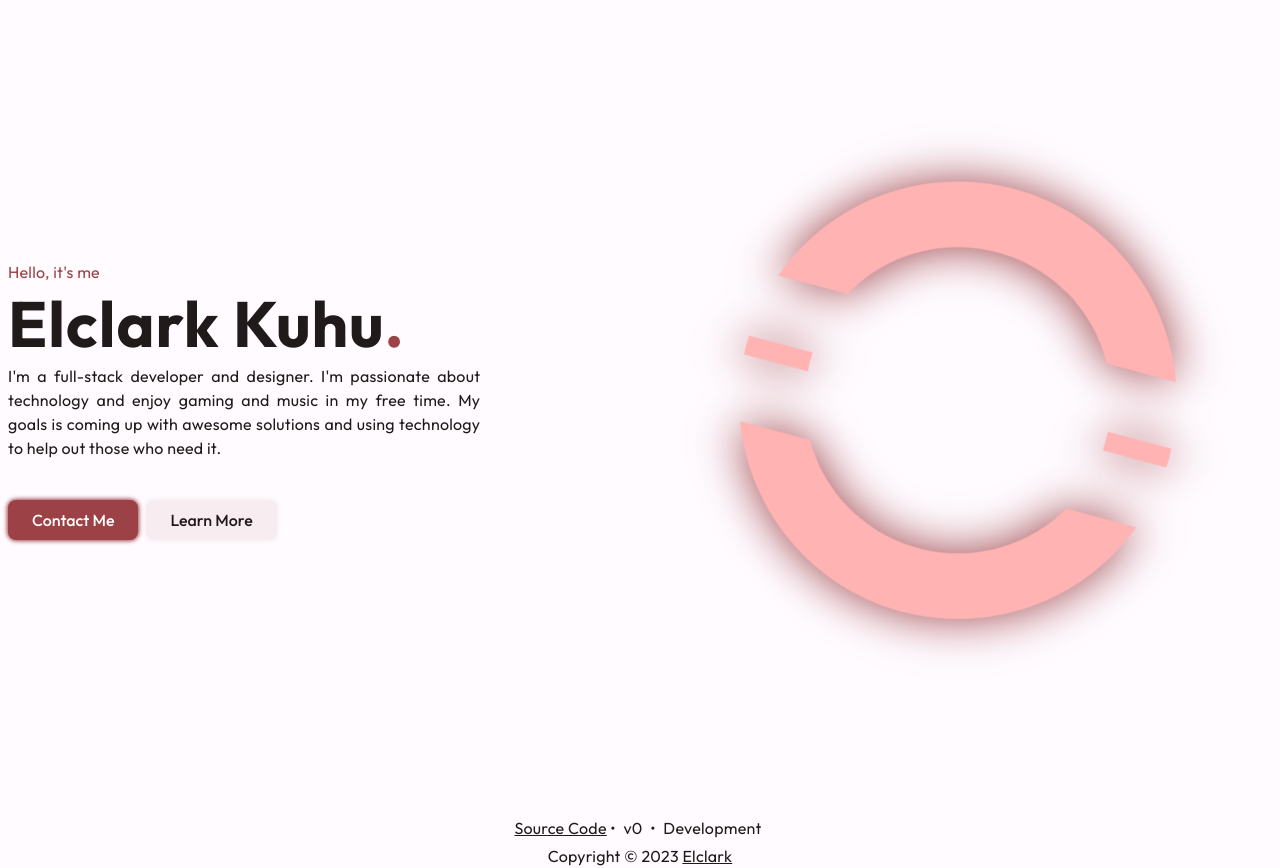
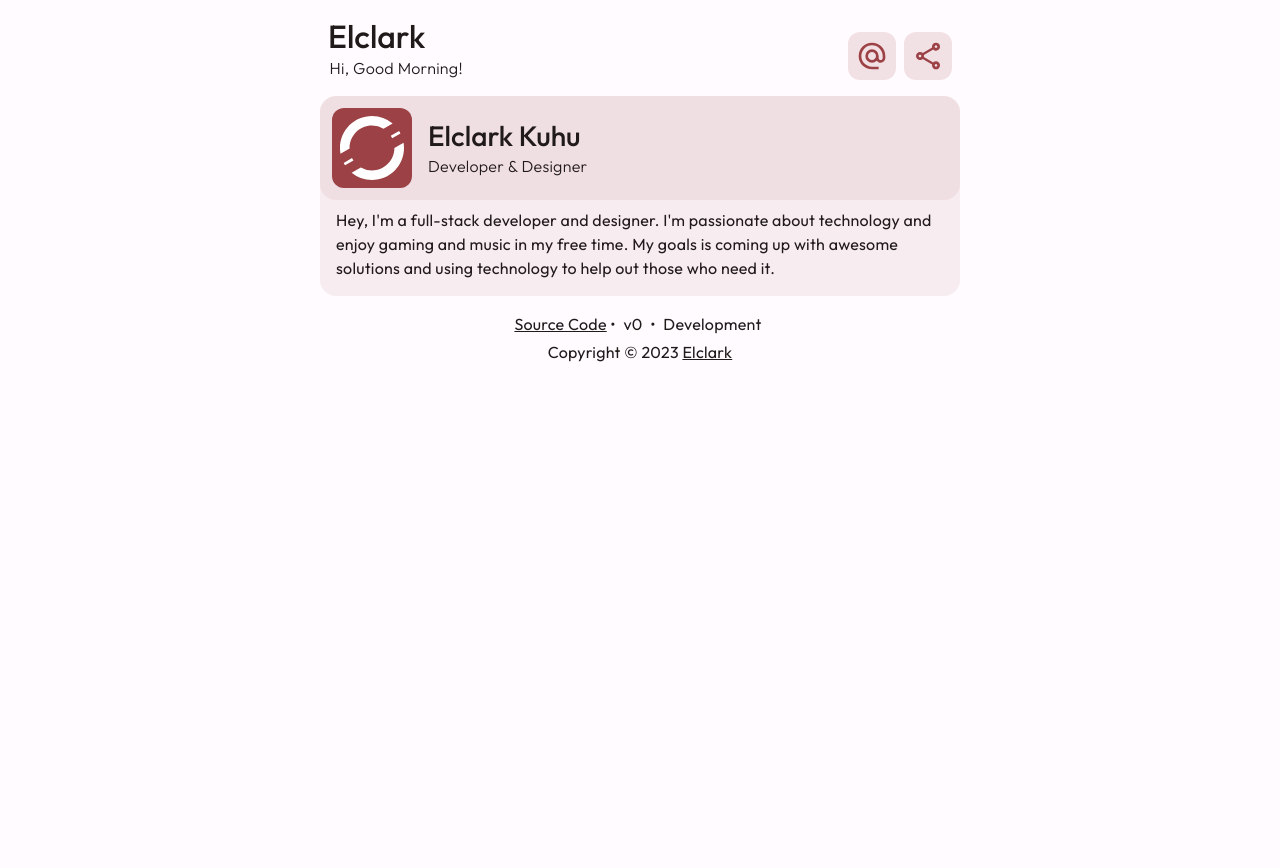
Before and after one commit to ElclarkKuhu/elclark.my.id, a SvelteKit app: page / in a window 1280 px wide. After the commit the page ends 800 px from the top, so only its background shows below. Built offline with nearby package versions, Linux system fonts and the light colour scheme.

Commit message:
Bring back old design with a refactor

```diff
--- /dev/null
+++ b/src/lib/icons/at.svelte
@@ -0,0 +1,15 @@
+<script lang="ts">
+	export let size: string | undefined = '24px'
+	export let width = size
+	export let height = size
+	export let color = 'currentColor'
+	export let viewBox = '0 -960 960 960'
+	export let style = ''
+</script>
+
+<svg {width} {height} {viewBox} {style}>
+	<path
+		fill={color}
+		d="M480-80q-83 0-156-31.5T197-197q-54-54-85.5-127T80-480q0-83 31.5-156T197-763q54-54 127-85.5T480-880q83 0 156 31.5T763-763q54 54 85.5 127T880-480v58q0 59-40.5 100.5T740-280q-35 0-66-15t-52-43q-29 29-65.5 43.5T480-280q-83 0-141.5-58.5T280-480q0-83 58.5-141.5T480-680q83 0 141.5 58.5T680-480v58q0 26 17 44t43 18q26 0 43-18t17-44v-58q0-134-93-227t-227-93q-134 0-227 93t-93 227q0 134 93 227t227 93h200v80H480Zm0-280q50 0 85-35t35-85q0-50-35-85t-85-35q-50 0-85 35t-35 85q0 50 35 85t85 35Z"
+	/>
+</svg>
--- a/src/lib/icons/elclark.svelte
+++ b/src/lib/icons/elclark.svelte
@@ -1,5 +1,5 @@
 <script lang="ts">
-	export let size: string | undefined = undefined
+	export let size: string | undefined = '24px'
 	export let width = size
 	export let height = size
 	export let color = 'currentColor'
--- /dev/null
+++ b/src/lib/icons/share.svelte
@@ -0,0 +1,15 @@
+<script lang="ts">
+	export let size: string | undefined = '24px'
+	export let width = size
+	export let height = size
+	export let color = 'currentColor'
+	export let viewBox = '0 -960 960 960'
+	export let style = ''
+</script>
+
+<svg {width} {height} {viewBox} {style}>
+	<path
+		fill={color}
+		d="M720-80q-50 0-85-35t-35-85q0-7 1-14.5t3-13.5L322-392q-17 15-38 23.5t-44 8.5q-50 0-85-35t-35-85q0-50 35-85t85-35q23 0 44 8.5t38 23.5l282-164q-2-6-3-13.5t-1-14.5q0-50 35-85t85-35q50 0 85 35t35 85q0 50-35 85t-85 35q-23 0-44-8.5T638-672L356-508q2 6 3 13.5t1 14.5q0 7-1 14.5t-3 13.5l282 164q17-15 38-23.5t44-8.5q50 0 85 35t35 85q0 50-35 85t-85 35Zm0-640q17 0 28.5-11.5T760-760q0-17-11.5-28.5T720-800q-17 0-28.5 11.5T680-760q0 17 11.5 28.5T720-720ZM240-440q17 0 28.5-11.5T280-480q0-17-11.5-28.5T240-520q-17 0-28.5 11.5T200-480q0 17 11.5 28.5T240-440Zm480 280q17 0 28.5-11.5T760-200q0-17-11.5-28.5T720-240q-17 0-28.5 11.5T680-200q0 17 11.5 28.5T720-160Zm0-600ZM240-480Zm480 280Z"
+	/>
+</svg>
--- a/src/routes/+page.svelte
+++ b/src/routes/+page.svelte
@@ -1,6 +1,22 @@
 <script lang="ts">
-	import Meta from '$lib/components/meta.svelte'
-	import Footer from '$lib/components/footer.svelte'
+	import Meta from '$lib/meta.svelte'
+	import Footer from '$lib/footer.svelte'
+	import Elclark from '$lib/icons/elclark.svelte'
+	import Share from '$lib/icons/share.svelte'
+	import At from '$lib/icons/at.svelte'
+
+	const time = new Date().getHours()
+	let greeting = 'Good Day'
+
+	if (time >= 5 && time < 12) {
+		greeting = 'Good Morning'
+	} else if (time >= 12 && time < 18) {
+		greeting = 'Good Afternoon'
+	} else if (time >= 18 && time < 21) {
+		greeting = 'Good Evening'
+	} else {
+		greeting = 'Good Night'
+	}
 </script>
 
 <Meta
@@ -8,168 +24,161 @@
 	keywords={['landing', 'home', 'homepage']}
 />
 
-<section class="first">
-	<div class="container center">
-		<div class="hero">
-			<span class="greeting body-large font-500 primary-text">Hello, it's me</span>
-			<h1 class="name">Elclark Kuhu<span class="primary-text">.</span></h1>
-			<p class="about">
-				I'm a full-stack developer and designer. I'm passionate about technology and enjoy gaming
-				and music in my free time. My goals is coming up with awesome solutions and using technology
-				to help out those who need it.
-			</p>
+<header>
+	<div class="header container center">
+		<div class="header-left">
+			<a class="header-brand" href="/">
+				<div class="header-brand-text text-headline-large">Elclark</div>
+			</a>
+			<span class="header-greet" style="font-weight: 300; margin-left: 0.1rem;"
+				>Hi, {greeting}!</span
+			>
+		</div>
 
-			<div class="buttons">
-				<button class="primary">Contact Me</button>
-				<button>Learn More</button>
+		<div class="header-right">
+			<a class="header-right-button" href="mailto:contact@elclark.my.id">
+				<At size="2rem" />
+			</a>
+			<a class="header-right-button" href="/">
+				<!-- TODO: Share -->
+				<Share size="2rem" />
+			</a>
+		</div>
+	</div>
+</header>
+
+<section class="about-section">
+	<a href="/about" class="about container center">
+		<div class="about-profile">
+			<div class="about-profile-image">
+				<Elclark color="var(--color-on-primary)" size="100%" />
+			</div>
+
+			<div class="about-profile-name">
+				<h2 class="text-headline-medium" style="margin: 0;">Elclark Kuhu</h2>
+				<p class="text-body-medium" style="margin: 0; font-weight: 300;">Developer & Designer</p>
 			</div>
 		</div>
 
-		<div class="logo">
-			<svg viewBox="0 0 1024 1024">
-				<path
-					d="M882.603 279.109L768.795 344.792C775.931 355.672 782.366 366.997 788.059 378.698L901.948 312.942C895.998 301.363 889.55 290.085 882.603 279.109ZM239.099 650.633L125.313 716.338C131.379 727.874 137.942 739.088 145 749.982L258.896 684.233C251.593 673.463 244.98 662.241 239.099 650.633ZM818.75 512.558C818.75 681.666 681.616 818.75 512.5 818.75C458.739 818.831 405.912 804.696 359.375 777.778L234.17 850.06C312.458 914.803 410.909 950.153 512.5 950C754.124 950 950 754.124 950 512.5C950.009 488.281 948.021 464.103 944.057 440.21L818.75 512.558ZM206.301 518.012C206.301 516.175 206.25 514.367 206.25 512.5C206.25 343.334 343.333 206.25 512.5 206.25C568.151 206.163 622.764 221.313 670.416 250.059L794.79 178.25C715.918 111.441 615.864 74.8456 512.5 75.0005C270.876 75.0005 75 270.876 75 512.5C74.9891 538.444 77.273 564.338 81.825 589.879L206.301 518.012Z"
-					fill="#FFB3B3"
-				/>
-			</svg>
+		<div class="about-bio">
+			<p style="margin: 0;">
+				Hey, I'm a full-stack developer and designer. I'm passionate about technology and enjoy
+				gaming and music in my free time. My goals is coming up with awesome solutions and using
+				technology to help out those who need it.
+			</p>
 		</div>
-	</div>
+	</a>
+</section>
+
+<section class="socials-section">
+	<!-- TODO -->
 </section>
 
 <Footer />
 
 <style>
-	.container {
-		display: grid;
-		grid-template-rows: 1fr;
-		grid-template-columns: 1fr 1fr;
-
-		gap: 0.5rem;
-		padding: 0.5rem;
+	header {
+		padding: 1rem 0.5rem;
 	}
 
-	.first {
+	.header {
 		display: flex;
-		flex-direction: column;
-		align-items: start;
-		justify-content: center;
+		align-items: flex-end;
+		justify-content: space-between;
 
-		position: relative;
-
+		gap: 1rem;
 		width: 100%;
-		max-width: 100vw;
-		max-width: 100svw;
-		height: 100vh;
-		height: 100svh;
-
-		overflow: hidden;
+		padding: 0 0.5rem;
 	}
 
-	.logo {
-		display: flex;
-		align-items: center;
-		justify-content: center;
-
-		width: 100%;
-		height: 100%;
+	.header-brand {
+		color: unset;
+		text-decoration: none;
 	}
 
-	svg {
-		width: 32rem;
-		height: 32rem;
-
-		filter: drop-shadow(0 0 1.5rem var(--color-primary));
-		animation: spinnin 40s linear infinite;
+	.header-brand-text {
+		width: max-content;
+		border-radius: 0.25rem;
+		transition: padding 200ms ease-in-out, color 200ms ease-in-out,
+			background-color 200ms ease-in-out;
 	}
 
-	.hero {
-		display: flex;
-		flex-direction: column;
-		justify-content: center;
-		align-items: start;
-
-		width: max-content;
-		margin: 0;
-		padding: 2.5rem 0;
-	}
-
-	/* .greeting {
-		filter: drop-shadow(0 0 0.5rem var(--color-primary));
-	} */
-
-	.name {
-		margin: 0.5rem 0 0 0;
-
-		font-size: 4rem;
-		line-height: 4rem;
-		font-weight: 700;
-		letter-spacing: 1px;
-	}
-
-	.about {
-		margin: 0.5rem 0;
-		max-width: 45ch;
-
-		text-align: justify;
-	}
-
-	.buttons {
-		display: flex;
-		flex-direction: row;
-		align-items: center;
-		justify-content: flex-start;
-
-		gap: 0.5rem;
-		margin-top: 1rem;
-	}
-
-	button {
-		font: inherit;
-		font-weight: 500;
-
-		margin-top: 1rem;
-		padding: 0.5rem 1.5rem;
-
-		border: none;
-		border-radius: 0.5rem;
-
-		color: inherit;
-		background-color: var(--color-surface-2);
-		box-shadow: 0 0 0.25rem 1px var(--color-surface-2);
-
-		transition: all 400ms ease;
-	}
-
-	button:hover {
-		cursor: pointer;
-		box-shadow: 0 0 0.75rem 0.15rem var(--color-surface-2);
-		background-color: var(--color-surface-5);
-	}
-
-	button:active {
-		transform: scale(0.98);
-		transition: none;
-	}
-
-	button.primary {
-		box-shadow: 0 0 0.25rem 1px var(--color-primary);
-
+	.header-brand:hover .header-brand-text {
+		padding: 0 0.5rem;
 		color: var(--color-on-primary);
 		background-color: var(--color-primary);
 	}
 
-	button.primary:hover {
-		background-color: var(--color-primary);
-		box-shadow: 0 0 0.75rem 0.15rem var(--color-primary);
+	.header-right {
+		display: flex;
+		gap: 0.5rem;
 	}
 
-	@keyframes spinnin {
-		0% {
-			transform: rotate(0deg);
-		}
+	.header-right-button {
+		color: unset;
+		text-decoration: none;
 
-		100% {
-			transform: rotate(360deg);
-		}
+		display: flex;
+		padding: 0.5rem;
+		border-radius: 0.75rem;
+		color: var(--color-primary);
+		background-color: var(--color-surface-5);
+		transition: background-color 200ms ease-in-out, color 200ms ease-in-out;
+	}
+
+	.header-right-button:hover {
+		color: var(--color-on-primary);
+		background-color: var(--color-primary);
+	}
+
+	.about-section {
+		padding: 0 0.5rem;
+	}
+
+	.about {
+		color: unset;
+		text-decoration: none;
+
+		display: grid;
+		border-radius: 1rem;
+		grid-template-rows: max-content 1fr;
+		background-color: var(--color-surface-2);
+		transition: background-color 200ms ease-in-out;
+	}
+
+	.about:hover {
+		background-color: var(--color-surface-4);
+	}
+
+	.about:active {
+		background-color: var(--color-surface-3);
+	}
+
+	.about:hover .about-profile {
+		background-color: var(--color-surface-4);
+	}
+
+	.about-profile {
+		gap: 1rem;
+		display: grid;
+		padding: 0.75rem;
+		align-items: center;
+		border-radius: 1rem;
+		background-color: var(--color-surface-2);
+		grid-template-columns: max-content 1fr;
+		transition: background-color 200ms ease-in-out;
+	}
+
+	.about-profile-image {
+		width: 5rem;
+		height: 5rem;
+
+		padding: 0.5rem;
+		border-radius: 0.75rem;
+		background-color: var(--color-primary);
+	}
+
+	.about-bio {
+		padding: 0.5rem 1rem 1rem 1rem;
 	}
 </style>
--- a/src/routes/about.svelte
+++ b/src/routes/about.svelte
@@ -16,9 +16,9 @@
 
 	<div class="more">
 		<p>
-			Hey, I'm a full-stack developer and designer from Indonesia. I'm passionate about technology
-			and enjoy gaming and music in my free time. My goals is coming up with awesome solutions and
-			using technology to help out those who need it most.
+			Hey, I'm a full-stack developer and designer. I'm passionate about technology and enjoy gaming
+			and music in my free time. My goals is coming up with awesome solutions and using technology
+			to help out those who need it.
 		</p>
 	</div>
 </a>
--- a/src/routes/about/+page.svelte
+++ b/src/routes/about/+page.svelte
@@ -1,7 +1,6 @@
 <script>
-	import Meta from '$lib/components/meta.svelte'
-
-	import Footer from '$lib/components/footer.svelte'
+	import Meta from '$lib/meta.svelte'
+	import Footer from '$lib/footer.svelte'
 </script>
 
 <Meta
--- a/src/styles/containers.css
+++ b/src/styles/containers.css
@@ -8,10 +8,7 @@
 	margin-right: auto;
 }
 
-.min-s,
-.min-m,
-.min-l,
-.min-xl {
+.min-s {
 	display: none;
 }
 
@@ -21,32 +18,8 @@
 	}
 }
 
-@media (min-width: 768px) {
-	.container {
-		max-width: 768px;
-	}
+/* 768px */
 
-	.min-m {
-		display: unset;
-	}
-}
+/* 1024px */
 
-@media (min-width: 1024px) {
-	.container {
-		max-width: 1024px;
-	}
-
-	.min-l {
-		display: unset;
-	}
-}
-
-@media (min-width: 1280px) {
-	.container {
-		max-width: 1280px;
-	}
-
-	.min-xl {
-		display: unset;
-	}
-}
+/* 1280px */
```
Also changed, not shown: src/lib/icons/arrow_forward.svelte (deleted, +0 -14 lines), src/lib/icons/mail.svelte (added, +15 -0 lines), src/lib/footer.svelte (renamed from src/lib/components/footer.svelte), src/lib/meta.svelte (renamed from src/lib/components/meta.svelte).
